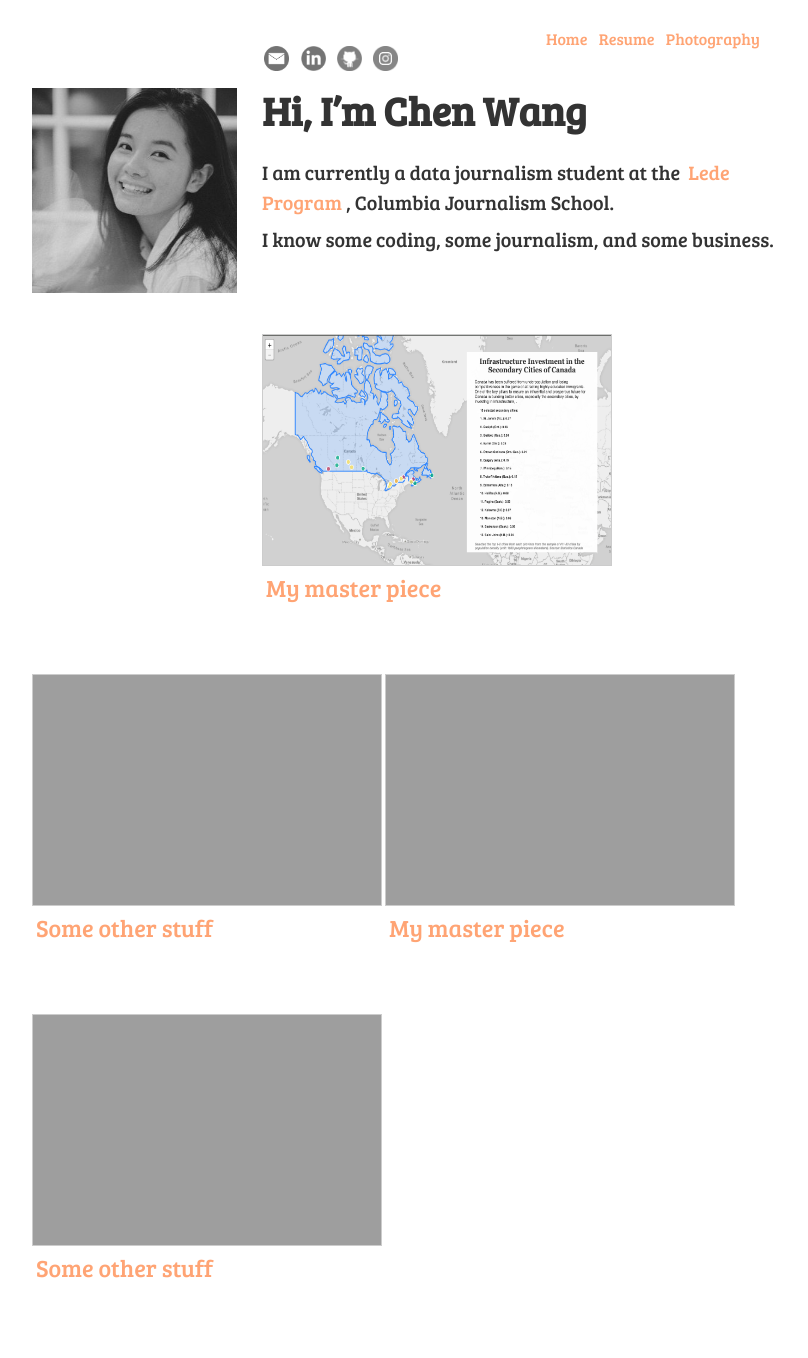
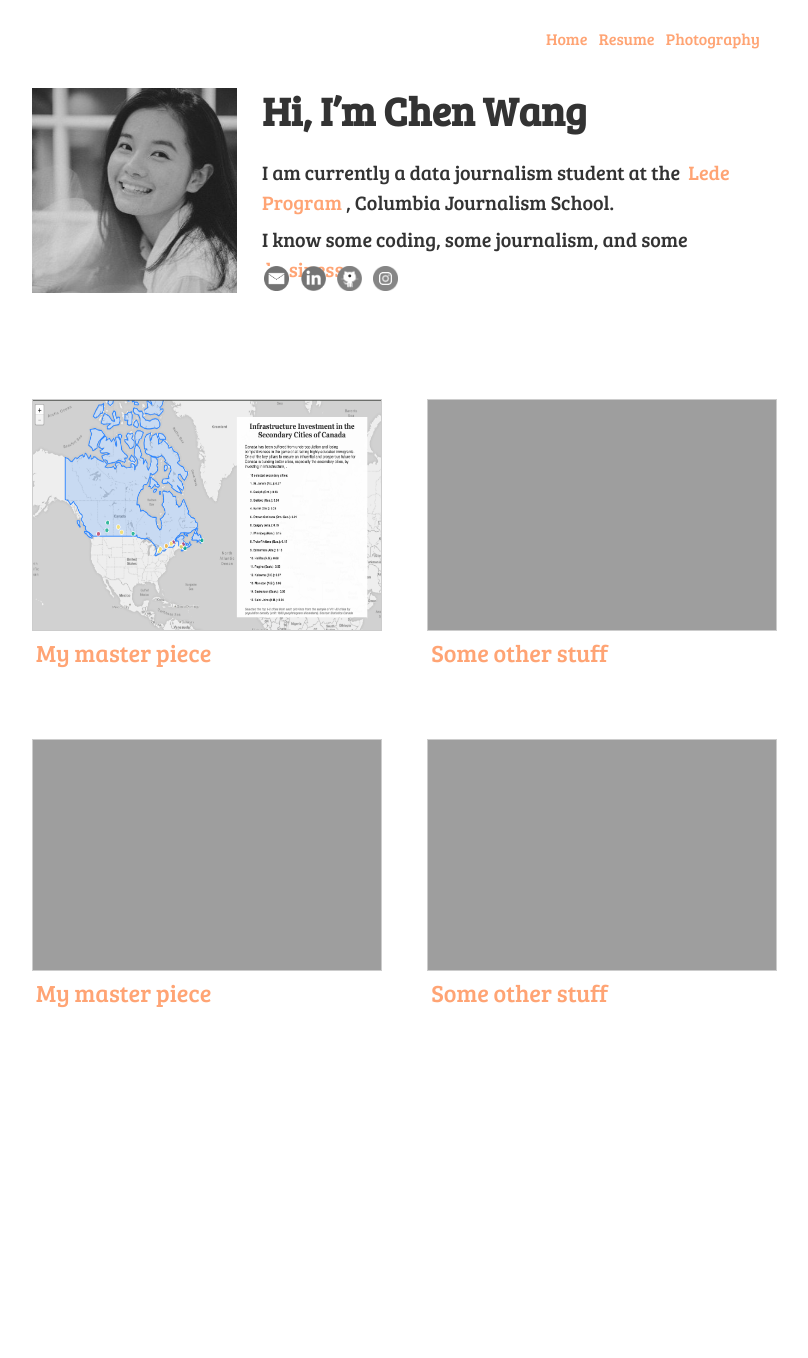
Before and after one commit to hichenwang/Data_Studio_Projects, a Jekyll site: the page built from docs/index.md, in a window 1280 px wide. Shown: the whole page, without its empty margins (233-1041 px from the left). Built offline with Jekyll 4.4.1, drawn with Linux system fonts in a browser that asks for light colours; after the commit the page ends 1082 px from its top, so only the background shows below that.

Commit message:
website update

```diff
--- a/docs/assets/css/main.css
+++ b/docs/assets/css/main.css
@@ -23,7 +23,7 @@
 	display: inline;
 	position: relative;
 	right: 362px;
-	top: 3px;
+	top: 223px;
 }
 
 h1 {
@@ -56,7 +56,7 @@
 
 ul {
 	list-style: none;
-	margin: 15px 0 0 0;
+	margin: 50px 0 0 0;
 	padding: 0;
 }
 
--- a/docs/index.md
+++ b/docs/index.md
@@ -9,7 +9,7 @@
 
 I am currently a data journalism student at the [Lede Program](http://ledeprogram.com), Columbia Journalism School.
 
-I know some coding, some journalism, and some business.
+I know some coding, some journalism, and some [business](http://www.rotman.utoronto.ca/Degrees/MastersPrograms/MBAPrograms/FullTimeMBA).
 
 
 * ![Project 1]({{ site.url }}assets/Project_1.png)[My master piece]({{ site.url }}a-very-cool-project)
```
